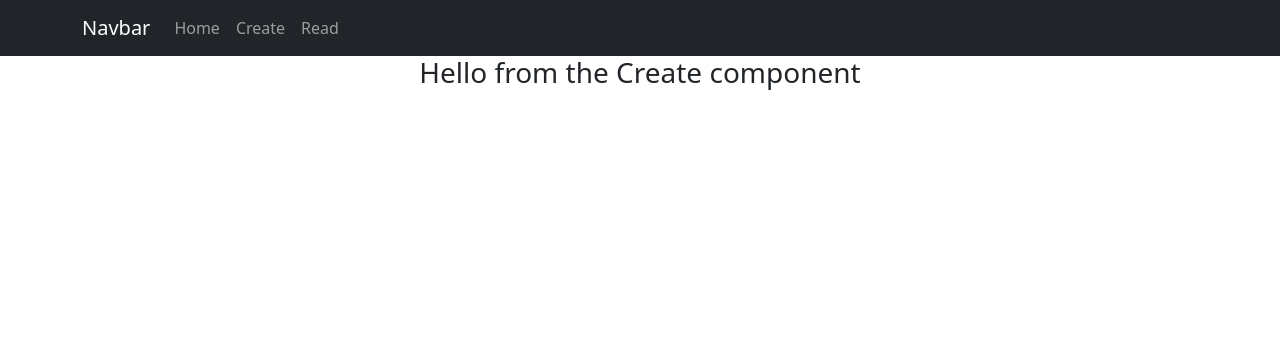
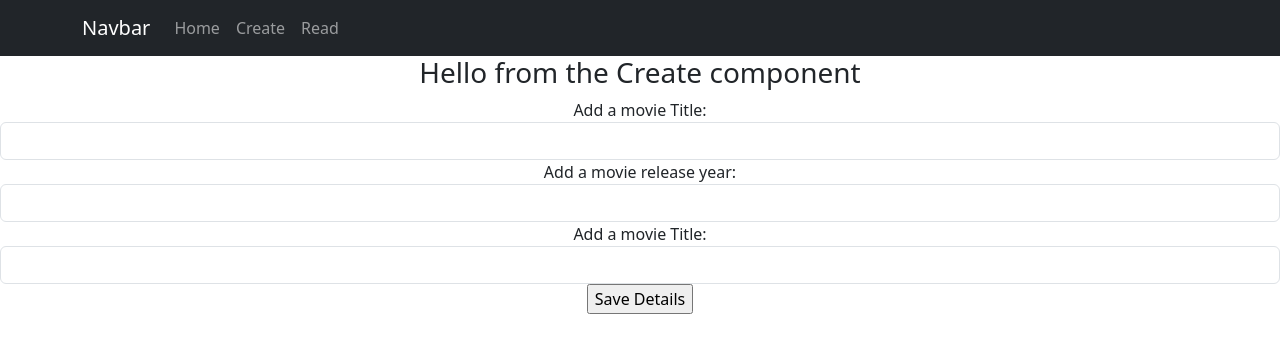
Before and after one commit to eoinocathasaigh/Lab-8-Editing-with-Rest-, a React (Create React App) app: page /create in a window 1280 px wide. Shown: the top 352 px of the page. Built offline with nearby package versions, Linux system fonts and the light colour scheme.

Commit message:
Completed exersie 2 & 3 - Using useEffect to record user input and log it to the console

```diff
--- a/src/Create.js
+++ b/src/Create.js
@@ -1,20 +1,66 @@
-import { useState } from "react";
+import { useState } from "react";//Need to import useState first to use it
 
 const Create = ()=>{
+    //We do everything in this class thanks to Axios
+    //Allows us to handle http requests & responsed
+
     //We create an array called title
     //Give a method to set the title
     //And give it a default state of useState
     //State Variable
     const[title, setTitle] = useState('');
+    const[year, setYear] = useState('');
+    const[poster, setPoster] = useState('');
 
+    //Used to handle when our submit button is pressed
+    //Takes in the element, prevents it from repeating
+    //Then it logs it to the console
     const handleSubmit = (e) => {
+        //Prevents the function from being called multiple times
         e.preventDefault();
+        //Outputting the title entered by the user to the console
+        console.log(title);
+        console.log(year);
+        console.log(poster);
 
     }
     return(
         //Simple component to be displayed in app.js
         <div>
+            {/*Getting the title for our movie and saving it to the server*/}
             <h3>Hello from the Create component</h3>
+            <form onSubmit={handleSubmit}>
+                <div>
+                    <label>Add a movie Title: </label>
+                    <input type="text"
+                    className="form-control"
+                    value={title}
+                    onChange={(e) =>{setTitle(e.target.value)}}></input>
+                </div>
+            </form>
+            {/*Getting the year of release for our movie and saving it to the server*/}
+            <form onSubmit={handleSubmit}>
+                <div>
+                    <label>Add a movie release year: </label>
+                    <input type="text"
+                    className="form-control"
+                    value={year}
+                    onChange={(e) =>{setYear(e.target.value)}}></input>
+                </div>
+            </form>
+            {/*Getting the poster for our movie and saving it to the server*/}
+            <form onSubmit={handleSubmit}>
+                <div>
+                    <label>Add a movie Title: </label>
+                    <input type="text"
+                    className="form-control"
+                    value={poster}
+                    onChange={(e) =>{setPoster(e.target.value)}}></input>
+                </div>
+                <div>
+                    <input type="submit" value="Save Details"></input>
+                </div>
+            </form>
         </div>
     )
 }
```
